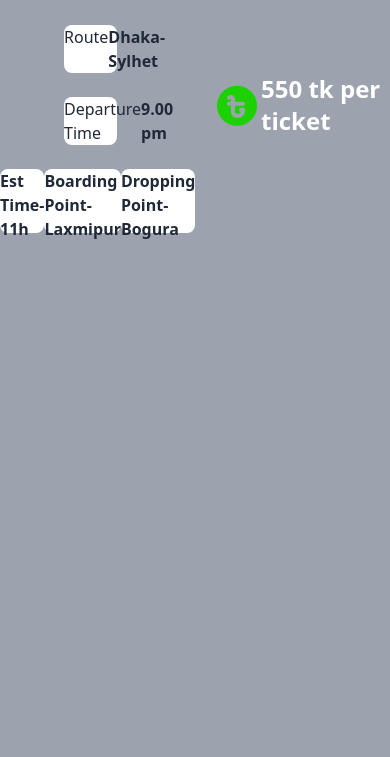
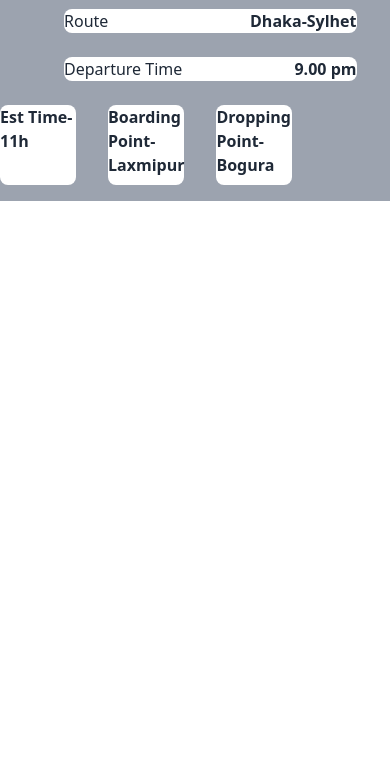
Before and after one commit to uthsasaha20000/Ticket_booking_app, a plain HTML site: page index.html in a window 390 px wide. Shown: the part 1743-2500 px from the top of the page. After the commit the page ends 2040 px from the top, so only its background shows below. Drawn offline with nearby package versions, Linux system fonts and the light colour scheme.

Commit message:
service section responsive done

```diff
--- a/index.html
+++ b/index.html
@@ -117,40 +117,38 @@
           <!--Service section-->
     <h1 class="text-5xl font-extrabold text-center"> Our Services</h1>
     <br>
-    <div class="bg-gray-400 min-h-screen">
+    <div class="bg-gray-400 max-h-72 mb-16">
 
      <div class="flex">
       <div class=" w-3/4 h-96">
-       <div class="flex relative  w-1/4 h-16 left-16 justify-between top-8  mb-12">
+       <div class="flex relative gap-16 lg:flex-row w-1/4  left-16 justify-between top-8  mb-12 ">
         <img src="images/bus-logo.png" alt="" class="w-16 h-8">
         <button class="btn btn-success w-32"><span class="text-2xl text-green-200">40</span> seats left </button>
        </div>
-       <div class="flex justify-between bg-white w-1/4 h-46 ml-16 rounded-lg">
+       <div class="flex justify-between bg-white w-full lg:w-1/4 h-46 ml-16 rounded-lg">
        <div>Route </div>
        <div class="font-extrabold"> Dhaka-Sylhet </div>
        </div>
        <br>
-       <div class="flex justify-between bg-white w-1/4 h-46 ml-16 rounded-lg">
+       <div class="flex justify-between bg-white w-full lg:w-1/4 h-46 ml-16 rounded-lg">
        <div>Departure Time </div>
        <div class="font-extrabold"> 9.00 pm </div>
        </div>
        <br>
-       <div class="w-2/4  flex justify-between font-bold">
-       <h1 class="bg-white w-46   h-16 rounded-lg">Est Time- 11h</h1>
-        <h1 class="bg-white w-46   h-16 rounded-lg">Boarding Point-Laxmipur</h1>
-        <h1 class="bg-white w-46   h-16 rounded-lg"> Dropping Point-Bogura </h1>
+       <div class="w-full gap-8  flex justify-between font-bold lg:w-2/4">
+       <h1 class="bg-white w-full  h-20  rounded-lg lg:w-46 h-16 ">Est Time- 11h</h1>
+        <h1 class="bg-white w-full  h-20  rounded-lg lg:w-46 h-16 ">Boarding Point-Laxmipur</h1>
+        <h1 class="bg-white w-full  h-20  rounded-lg lg:w-46 h-16 "> Dropping Point-Bogura </h1>
        </div>
        </div>
        <div class="flex items-center  h-96 ">
-        <img src="images/fare.png" alt="">
-        <h1 class="text-2xl text-white font-extrabold">550 tk per ticket</h1>
+        <img src="images/fare.png" alt="" class="hidden lg:block">
+        <h1 class="hidden lg:block text-2xl text-white font-extrabold">550 tk per ticket</h1>
        </div>
 
 
 
        </div>
-
-
      </div>
 
      <div>
```
